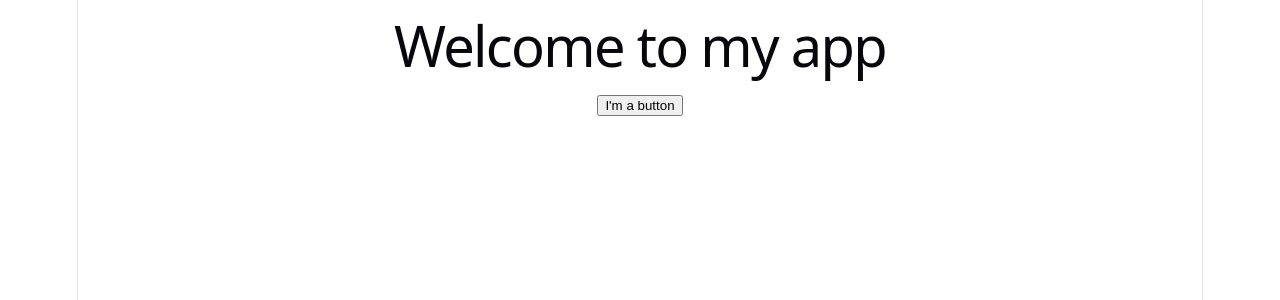
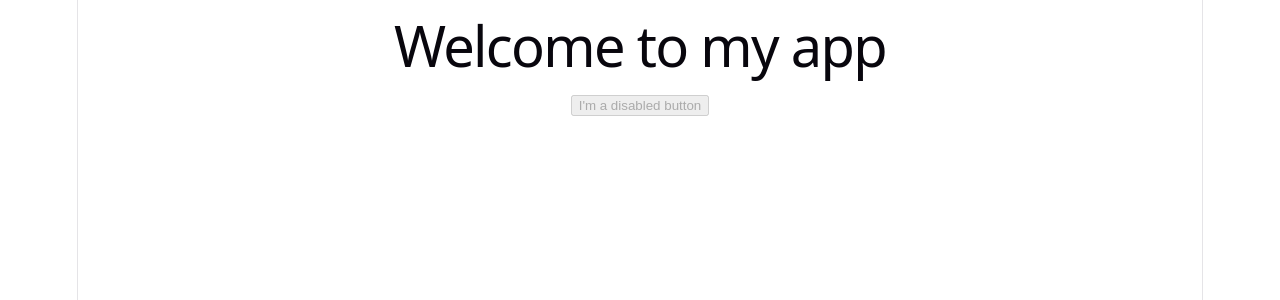
Before and after one commit to mominaarshad/react-pilot, a React (Vite) app: page / in a window 1280 px wide. Shown: the top 300 px of the page. Built offline with nearby package versions, Linux system fonts and the light colour scheme.

Commit message:
Added a disabled button

```diff
--- a/src/App.tsx
+++ b/src/App.tsx
@@ -1,6 +1,13 @@
-function MyButton({ title }: { title: string }) {
+interface MyButtonProps {
+  /** The text to display inside the button */
+  title: string;
+  /** Whether the button can be interacted with */
+  disabled: boolean;
+}
+
+function MyButton({ title, disabled }: MyButtonProps) {
   return (
-    <button>{title}</button>
+    <button disabled={disabled}>{title}</button>
   );
 }
 
@@ -8,7 +15,7 @@ export default function MyApp() {
   return (
     <div>
       <h1>Welcome to my app</h1>
-      <MyButton title="I'm a button" />
+      <MyButton title="I'm a disabled button" disabled={true}/>
     </div>
   );
 }
```
